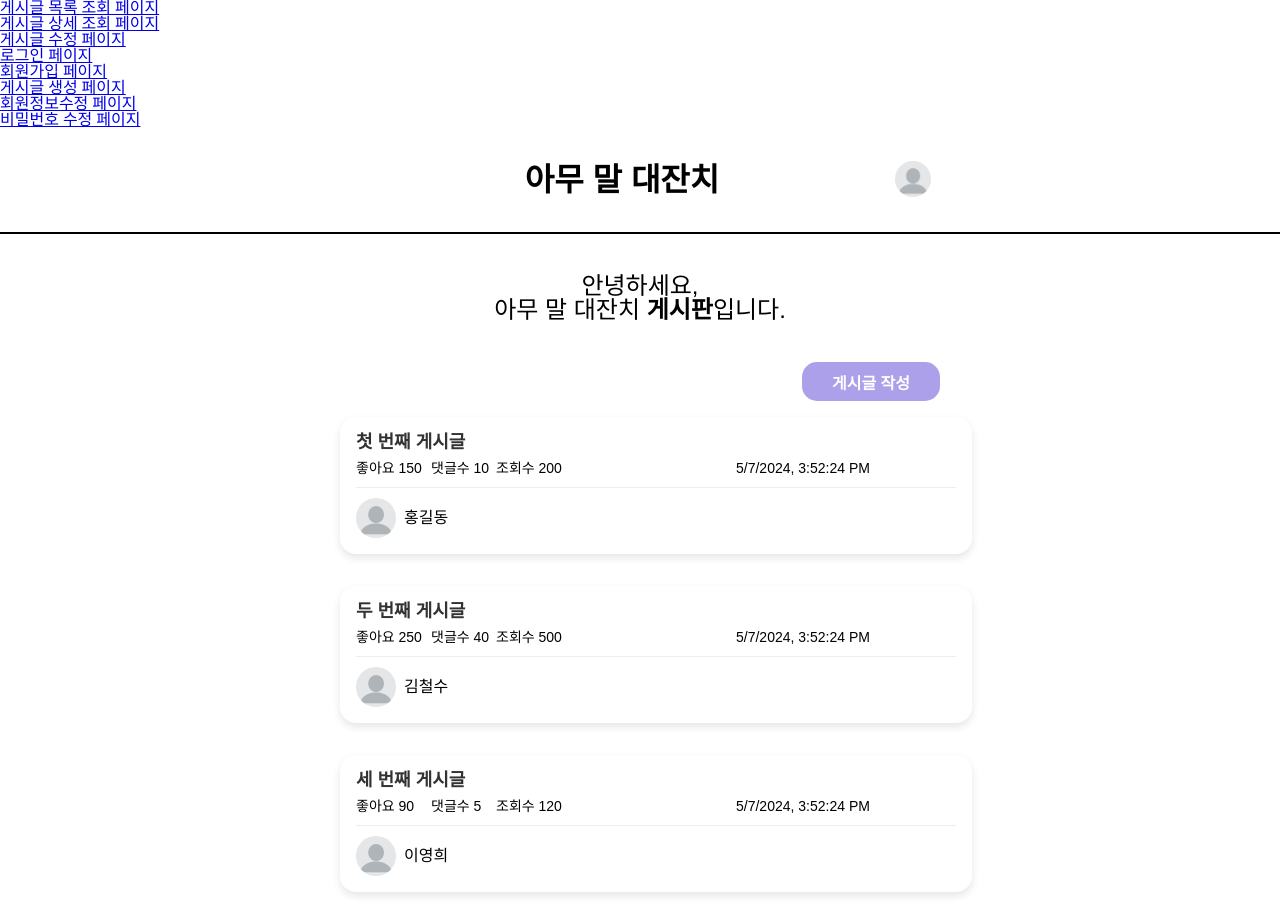
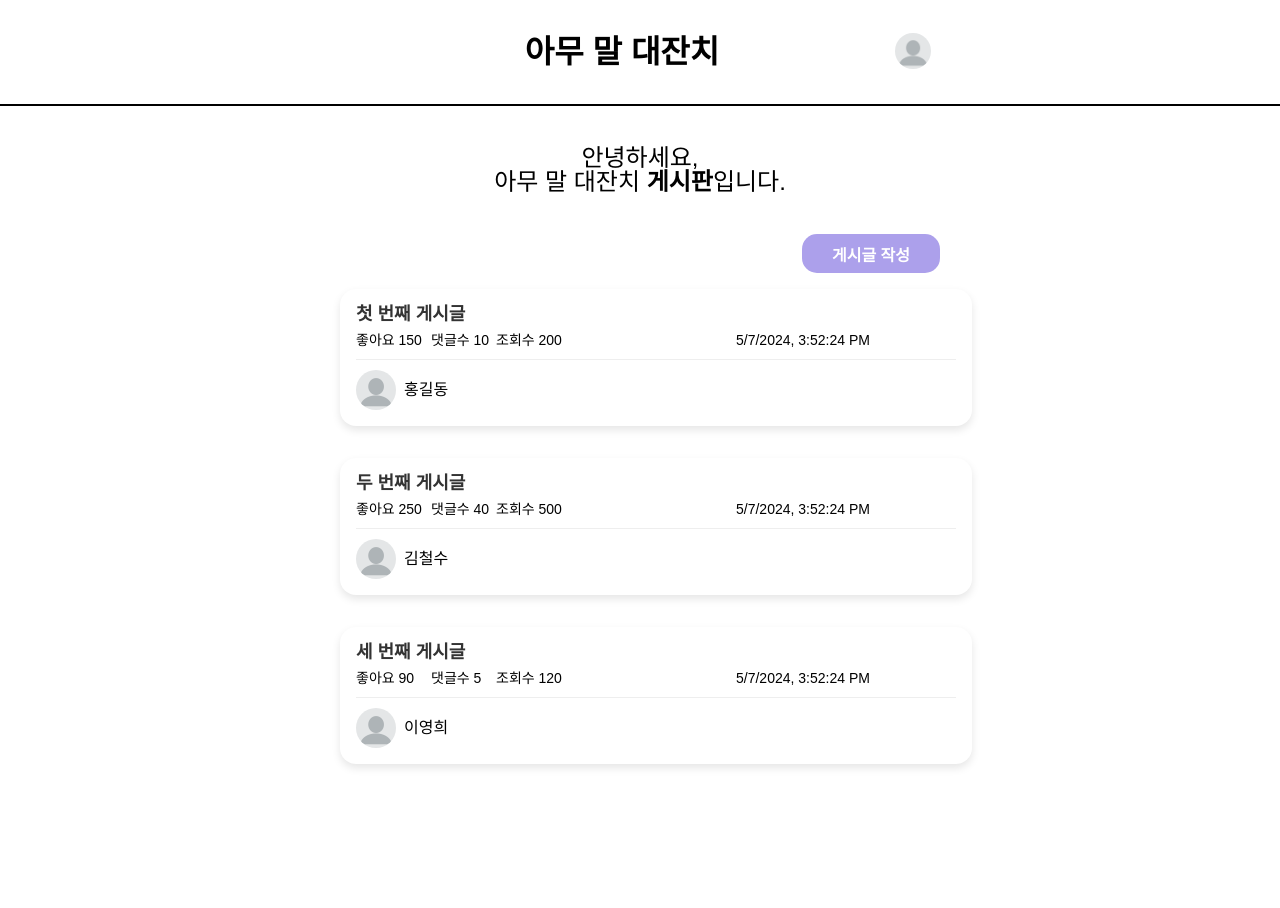
Before and after one commit to Recyclingbottle/react-amumal-fe, a React (Create React App) app: page / in a window 1280 px wide. After the commit the page ends 800 px from the top, so only its background shows below. Built offline with nearby package versions, Linux system fonts and the light colour scheme.

Commit message:
레이아웃 구현을 위한 navbar 제거

```diff
--- a/src/App.js
+++ b/src/App.js
@@ -13,34 +13,6 @@ function App() {
   return (
     <div className="App">
       <Router>
-        <nav>
-          <ul>
-            <li>
-              <Link to="/">게시글 목록 조회 페이지</Link>
-            </li>
-            <li>
-              <Link to="/posts/1">게시글 상세 조회 페이지</Link>
-            </li>
-            <li>
-              <Link to="/edit-post/1">게시글 수정 페이지</Link>
-            </li>
-            <li>
-              <Link to="/login">로그인 페이지</Link>
-            </li>
-            <li>
-              <Link to="/signup">회원가입 페이지</Link>
-            </li>
-            <li>
-              <Link to="/create-post">게시글 생성 페이지</Link>
-            </li>
-            <li>
-              <Link to="/edit-profile">회원정보수정 페이지</Link>
-            </li>
-            <li>
-              <Link to="/change-password">비밀번호 수정 페이지</Link>
-            </li>
-          </ul>
-        </nav>
         <Routes>
           <Route path="/" element={<PostsListPage />} />
           <Route path="/login" element={<LoginPage />} />
```
